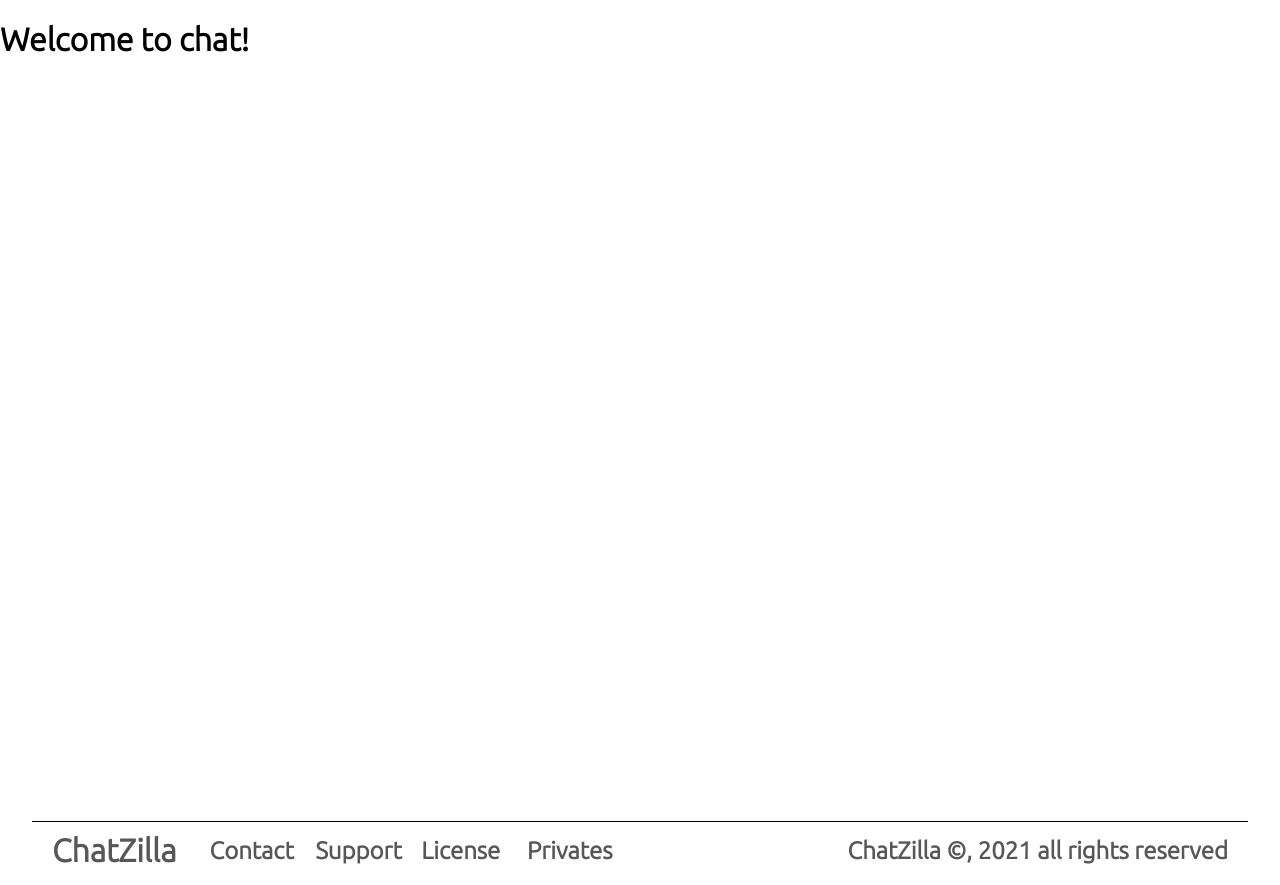
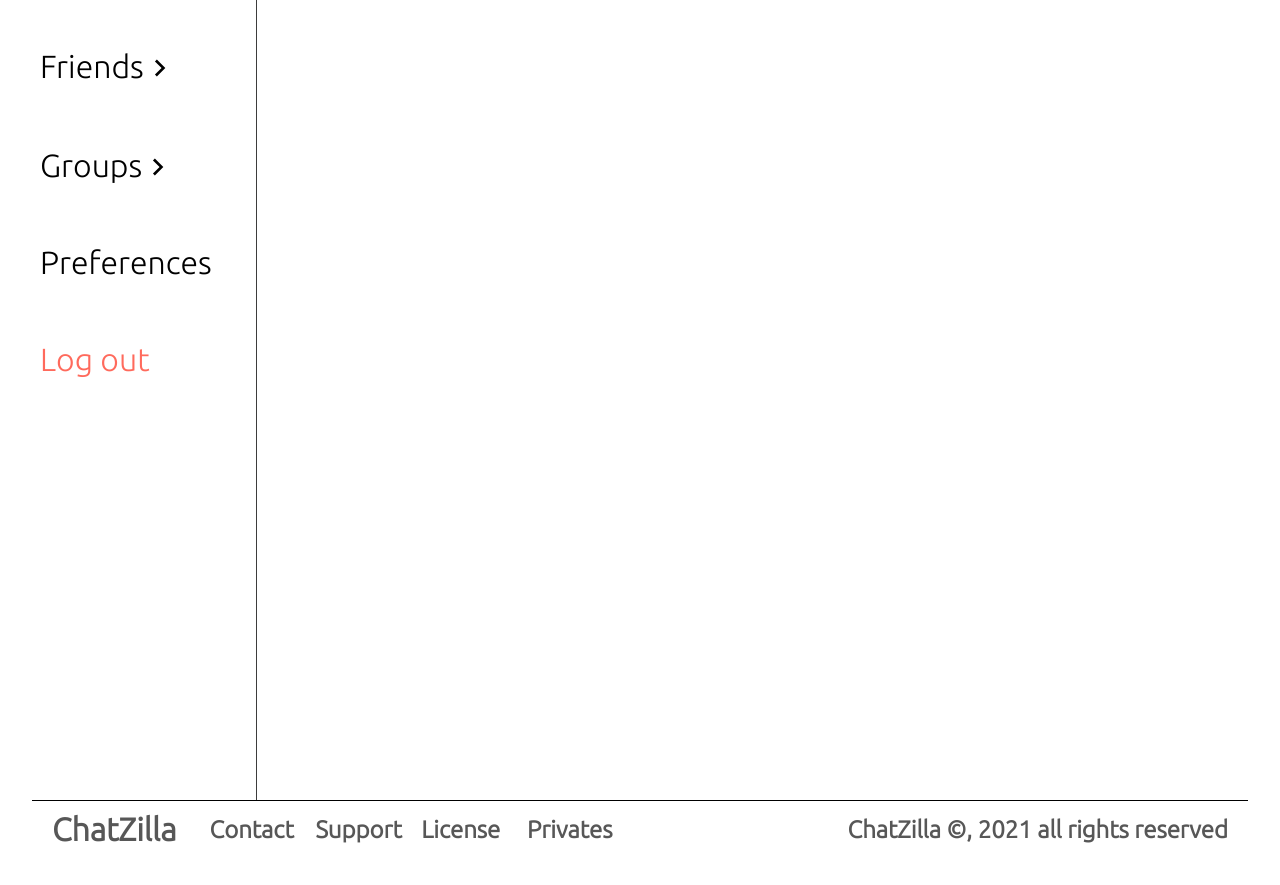
Before and after one commit to blazej-k/chat, a React app: page /chat/1 in a window 1280 px wide. After the commit the page ends 864 px from the top, so only its background shows below. Built offline with nearby package versions, Linux system fonts and the light colour scheme; no server answers.

Commit message:
create chat navbar

```diff
--- a/package.json
+++ b/package.json
@@ -19,6 +19,7 @@
     "node-sass": "^5.0.0",
     "react": "^17.0.1",
     "react-dom": "^17.0.1",
+    "react-icons": "^4.2.0",
     "react-image-gallery": "^1.0.9",
     "react-loader-spinner": "^4.0.0",
     "react-redux": "^7.2.2",
--- a/src/components/Chat/Chat.tsx
+++ b/src/components/Chat/Chat.tsx
@@ -1,8 +1,9 @@
 import * as React from 'react';
-import { FC } from 'react';
+import { FC, useState } from 'react';
 import { useSelector } from 'react-redux';
-import { useParams } from 'react-router';
-import Modal from './Modal';
+import { Redirect, useParams } from 'react-router';
+import Modal from './modal/Modal';
+import Nav from './nav/Nav';
 
 interface ChatProps {
 
@@ -10,18 +11,22 @@ interface ChatProps {
 
 const Chat: FC<ChatProps> = () => {
 
+    const [showModal, setShowModal] = useState(true)
+
     const { isNew } = useParams<{ isNew: 'true' | 'false' }>()
 
     const store = useSelector((store: Store) => store.userReducer)
 
     return (
         <>
-            <h1>Welcome to chat!</h1>
             {isNew === 'true' &&
                 <div className="modal-full-screen">
-                    <Modal login={store.user.login}/>
+                    {showModal && <Modal login={store.user.login} showModal={setShowModal}/>}
                 </div>
             }
+            <div className="nav-wrapper">
+                <Nav/>
+            </div>
         </>
     );
 }
--- a/src/components/Chat/Modal.tsx
+++ b/src/components/Chat/modal/Modal.tsx
@@ -4,10 +4,11 @@ import ModalSlideDes from './ModalSlideDes';
 
 
 interface ModalProps {
-    login: string
+    login: string,
+    showModal: (value: false) => void
 }
 
-const Modal: FC<ModalProps> = ({ login }) => {
+const Modal: FC<ModalProps> = ({ login, showModal }) => {
 
     const [slideIndex, setSlideIndex] = useState(0)
 
@@ -94,10 +95,10 @@ const Modal: FC<ModalProps> = ({ login }) => {
                         <div className="buttons">
                             {slideIndex < 2 ?
                                 <>
-                                    <button className='orange' type='button'>skip</button>
+                                    <button className='orange' onClick={() => showModal(false)} type='button'>skip</button>
                                     <button className='blue' onClick={changeModalSlide} type='button'>next</button>
                                 </> :
-                                <button className='blue' type='button'>finish</button>
+                                <button className='blue' type='button' onClick={() => showModal(false)}>finish</button>
                             }
                         </div>
                     </div>
--- /dev/null
+++ b/src/components/Chat/nav/Nav.tsx
@@ -0,0 +1,45 @@
+import * as React from 'react';
+import { FC, MouseEvent } from 'react';
+
+import { RiArrowRightSLine } from 'react-icons/ri';
+
+interface NavProps {
+
+}
+
+const Nav: FC<NavProps> = () => {
+
+    const handleLiClick = (e: MouseEvent<HTMLLIElement>) => {
+        let {className} = (e.target as Element)
+        if(className === 'collection-close'){
+            (e.target as Element).className = 'collection-open'
+        }
+        else if(className === 'collection-open'){
+            (e.target as Element).className = 'collection-close'
+            // console.log(className)
+        }
+    }
+
+    return (
+        <div className="nav">
+            <ul>
+                <li className='collection-close' onClick={(e) => handleLiClick(e)}>
+                    Friends
+                    <RiArrowRightSLine/>
+                </li><br/>
+                <li className='collection-close' onClick={(e) => handleLiClick(e)}>
+                    Groups
+                    <RiArrowRightSLine/>
+                </li><br/>
+                <li>
+                    Preferences
+                </li><br/>
+                <li>
+                    Log out
+                </li>
+            </ul>
+        </div>
+    );
+}
+
+export default Nav;
--- a/src/components/home/Home.tsx
+++ b/src/components/home/Home.tsx
@@ -85,8 +85,7 @@ const Home: FC = () => {
 
     return (
         <div className="home-wrapper">
-            {store.user.login && <Redirect to={`/chat/${true}`}/>}
-            {/* change later to newUser */}
+            {store.user.login && <Redirect to={`/chat/${newUser}`}/>}
             <motion.div className="home" variants={animations} initial='out' animate='in'>
                 <div className="header">
                     <h1 ref={ref}>ChatZilla</h1>
--- /dev/null
+++ b/src/style/Nav.scss
@@ -0,0 +1,32 @@
+.nav-wrapper {
+    position: fixed;
+    height: 100vh;
+    border-right: 0.5px solid $black;
+    width: 20%;
+    .nav {
+        width: 100%;
+        ul {
+            list-style-type: none;
+            li {
+                margin: 30px 0;
+                font-size: 200%;
+                cursor: pointer;
+                display: inline-block;
+                svg {
+                    position: relative;
+                    top: 6px;
+                    transition: 0.5s;
+                    display: inline;
+                }
+                &.collection-open {
+                    svg {
+                        transform: rotate(90deg) !important;
+                    }
+                }
+            }
+            li:last-child {
+                color: $red;
+            }
+        }
+    }
+}
--- a/src/style/index.scss
+++ b/src/style/index.scss
@@ -1,6 +1,7 @@
 @import 'Home';
 @import 'Footer';
 @import 'Modals';
+@import 'Nav';
 @import url('https://fonts.googleapis.com/css2?family=Ubuntu:wght@300&display=swap');
 
 body{
--- a/tsconfig.json
+++ b/tsconfig.json
@@ -8,7 +8,7 @@
     "module": "CommonJS",
     "esModuleInterop": true,
     "removeComments": true,
-    "isolatedModules": true,
+    "isolatedModules": false,
     "resolveJsonModule": true,
     "allowSyntheticDefaultImports": true,
     "skipLibCheck": true,
```
Also changed, not shown: src/components/Chat/modal/ModalSlideDes.tsx (renamed from src/components/Chat/ModalSlideDes.tsx).
